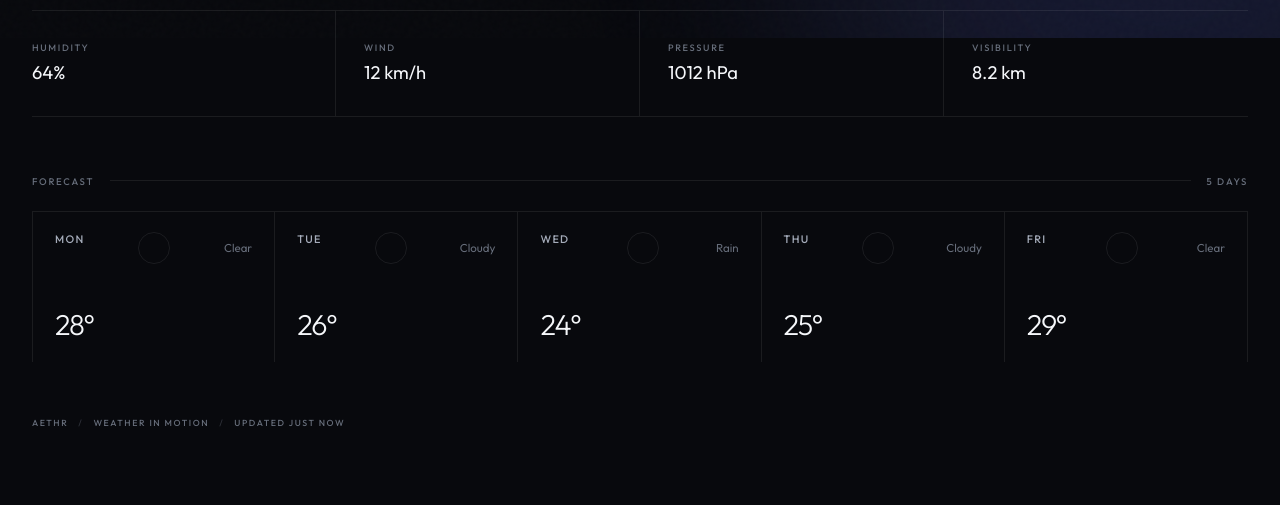
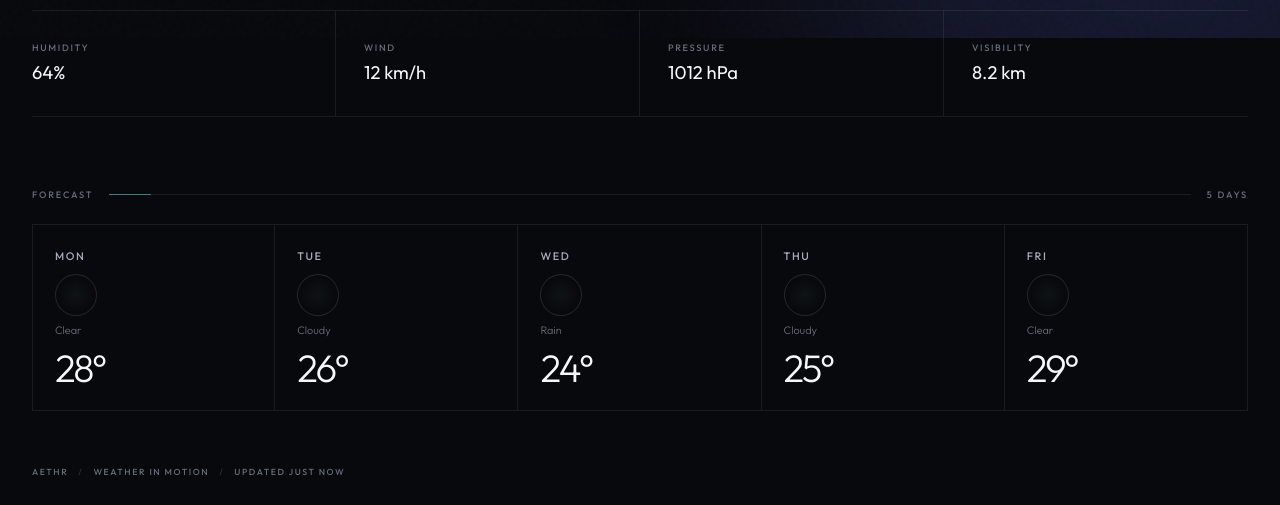
Before and after one commit to xEhtisham/Syntecxhub_Aethr, a plain HTML site: page index.html in a window 1280 px wide. Shown: the part 762-1267 px from the top of the page. Before the commit the page ends 1218 px from the top, so only its background shows below. Drawn offline with nearby package versions, Linux system fonts and the light colour scheme.

Commit message:
update forecast css

```diff
--- a/css/style.css
+++ b/css/style.css
@@ -691,8 +691,13 @@ a {
    --------------------------------------------------------- */
 
 .forecast {
-    margin-top: 58px;
+    margin-top: 72px;
 }
+
+
+/* ---------------------------------------------------------
+   SECTION HEADING
+   --------------------------------------------------------- */
 
 .section-heading {
     display: flex;
@@ -706,88 +711,239 @@ a {
 .section-heading__meta {
     color: var(--text-dim);
 
-    font-size: 0.6rem;
+    font-size: 0.58rem;
     font-weight: 500;
-    letter-spacing: 0.18em;
+    letter-spacing: 0.2em;
+
     white-space: nowrap;
 }
 
 .section-heading__line {
+    position: relative;
+
     height: 1px;
     flex: 1;
 
     background: var(--border);
 }
 
+.section-heading__line::after {
+    content: "";
+
+    position: absolute;
+    left: 0;
+    top: 0;
+
+    width: 42px;
+    height: 1px;
+
+    background: var(--accent);
+
+    opacity: 0.5;
+}
+
+
+/* ---------------------------------------------------------
+   FORECAST TIMELINE
+   --------------------------------------------------------- */
+
 .forecast__list {
     display: grid;
     grid-template-columns: repeat(5, 1fr);
 
     border-top: 1px solid var(--border);
+    border-bottom: 1px solid var(--border);
 }
 
+
+/* ---------------------------------------------------------
+   FORECAST DAY
+   --------------------------------------------------------- */
+
 .forecast-day {
-    min-height: 150px;
-    padding: 20px 22px;
+    position: relative;
 
-    display: grid;
-    grid-template-columns: auto 1fr auto;
-    grid-template-rows: auto 1fr;
-    column-gap: 14px;
+    min-height: 185px;
+
+    padding: 24px 22px;
+
+    display: flex;
+    flex-direction: column;
+    justify-content: space-between;
 
     border-right: 1px solid var(--border);
 
+    overflow: hidden;
+
     transition:
-        background 0.35s ease,
-        transform 0.35s var(--ease-out);
+        background 0.45s ease,
+        border-color 0.45s ease;
 }
 
 .forecast-day:first-child {
     border-left: 1px solid var(--border);
 }
 
-.forecast-day:hover {
-    background: rgba(255, 255, 255, 0.025);
+
+/* Accent line */
+
+.forecast-day::before {
+    content: "";
+
+    position: absolute;
+
+    left: 0;
+    bottom: 0;
+
+    width: 0;
+    height: 2px;
+
+    background: var(--accent);
+
+    box-shadow:
+        0 0 15px rgba(168, 255, 234, 0.35);
+
+    transition:
+        width 0.55s var(--ease-out);
 }
 
+
+/* Soft hover atmosphere */
+
+.forecast-day::after {
+    content: "";
+
+    position: absolute;
+
+    width: 140px;
+    height: 140px;
+
+    left: 50%;
+    top: 50%;
+
+    transform: translate(-50%, -50%);
+
+    border-radius: 50%;
+
+    background: var(--accent);
+
+    opacity: 0;
+
+    filter: blur(65px);
+
+    pointer-events: none;
+
+    transition: opacity 0.5s ease;
+}
+
+
+.forecast-day:hover {
+    background: rgba(255, 255, 255, 0.018);
+}
+
+.forecast-day:hover::before {
+    width: 100%;
+}
+
+.forecast-day:hover::after {
+    opacity: 0.035;
+}
+
+
+/* ---------------------------------------------------------
+   DAY
+   --------------------------------------------------------- */
+
 .forecast-day__name {
-    grid-column: 1 / 2;
+    position: relative;
+    z-index: 1;
 
     color: var(--text-muted);
 
     font-size: 0.68rem;
     font-weight: 500;
-    letter-spacing: 0.12em;
+
+    letter-spacing: 0.15em;
 }
 
+
+/* ---------------------------------------------------------
+   WEATHER ICON
+   --------------------------------------------------------- */
+
 .forecast-day__icon {
-    width: 32px;
-    height: 32px;
+    position: relative;
+    z-index: 1;
 
-    align-self: center;
-    justify-self: center;
+    width: 42px;
+    height: 42px;
 
-    border: 1px solid var(--border);
+    margin: 5px 0 0;
+
+    border: 1px solid var(--border-light);
+
     border-radius: 50%;
+
+    background:
+        radial-gradient(circle,
+            rgba(168, 255, 234, 0.045),
+            transparent 70%);
+
+    transition:
+        transform 0.5s var(--ease-out),
+        border-color 0.4s ease;
 }
 
+.forecast-day:hover .forecast-day__icon {
+    transform: translateY(-4px) scale(1.05);
+    border-color: rgba(168, 255, 234, 0.2);
+}
+
+
+/* ---------------------------------------------------------
+   CONDITION
+   --------------------------------------------------------- */
+
 .forecast-day__condition {
-    align-self: center;
+    position: relative;
+    z-index: 1;
 
     color: var(--text-dim);
 
-    font-size: 0.72rem;
+    font-size: 0.68rem;
+    font-weight: 300;
+
+    text-transform: capitalize;
 }
 
+
+/* ---------------------------------------------------------
+   TEMPERATURE
+   --------------------------------------------------------- */
+
 .forecast-day__temperature {
-    align-self: end;
-    grid-column: 1 / -1;
+    position: relative;
+    z-index: 1;
+
+    margin-top: 8px;
 
     color: var(--text);
 
-    font-size: 1.8rem;
+    font-size: clamp(2rem, 3vw, 2.8rem);
     font-weight: 300;
-    letter-spacing: -0.05em;
+
+    line-height: 0.9;
+
+    letter-spacing: -0.065em;
+
+    transition:
+        color 0.3s ease,
+        transform 0.4s var(--ease-out);
+}
+
+.forecast-day:hover .forecast-day__temperature {
+    color: var(--accent);
+    transform: translateX(3px);
 }
 
 
```
